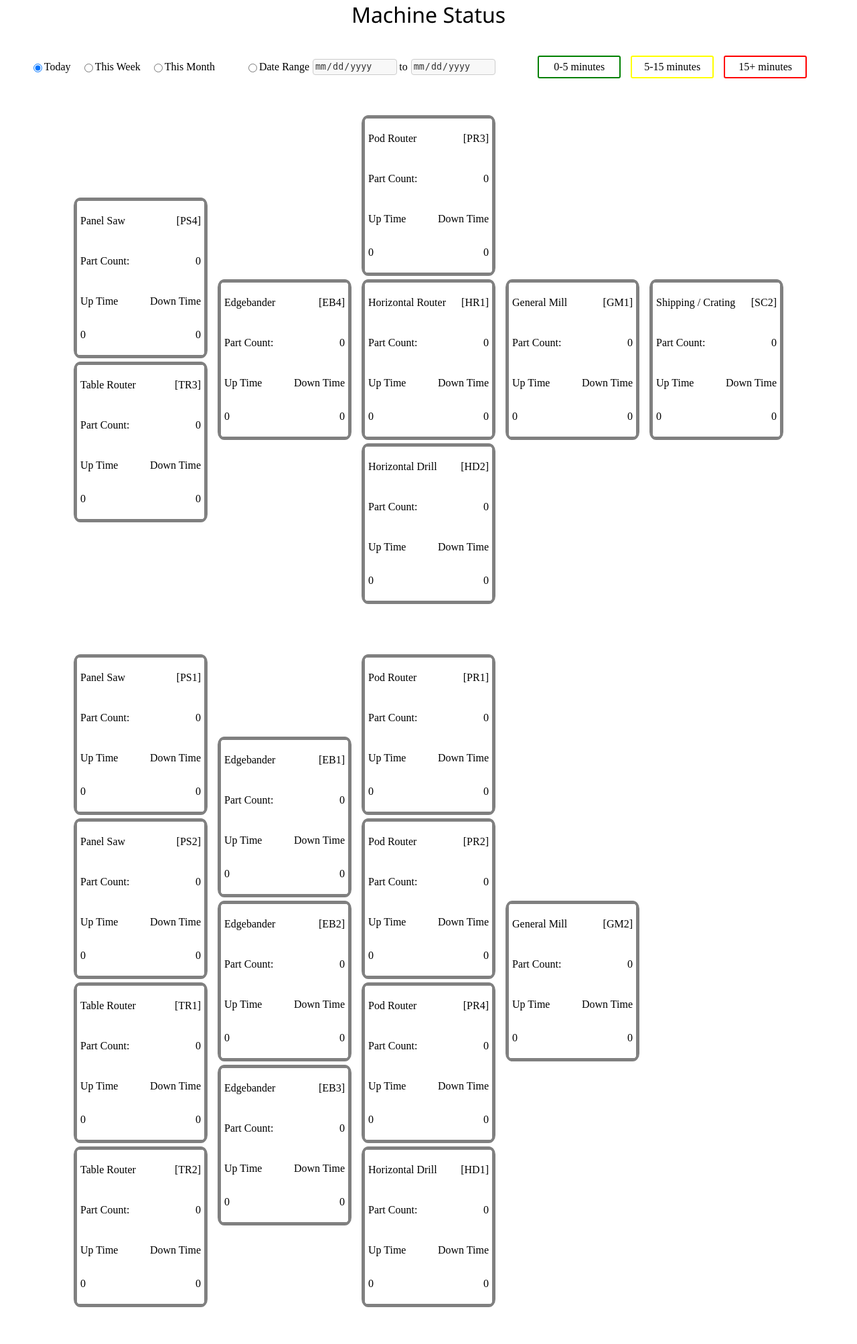
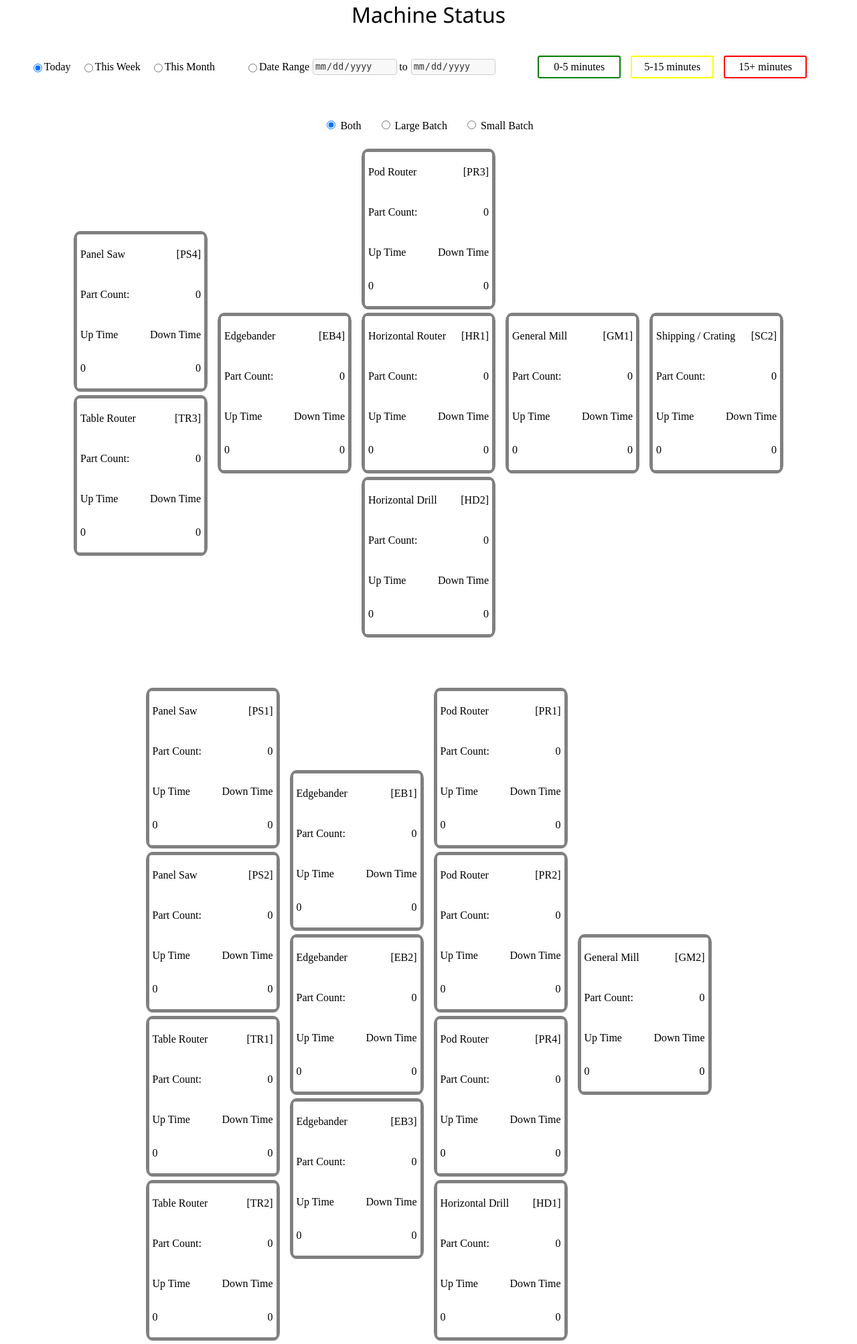
Before and after one commit to chris-lunsford/XMES_FastAPI, a FastAPI app: page /machine-dashboard in a window 1280 px wide. Shown: the whole page at 67% size. Run offline with FastAPI, Linux system fonts and the light colour scheme.

Commit message:
added batch selection to machine dashboard

```diff
--- a/templates/css/machine_dashboard.css
+++ b/templates/css/machine_dashboard.css
@@ -83,6 +83,19 @@ html, body {
     flex-wrap: nowrap;
 }
 
+.batch-options {
+    display: flex;
+    flex-wrap: nowrap;
+    align-items: center;
+    gap: 25px;
+}
+
+.batch-options label {
+    cursor: pointer;
+    color: black;
+}
+
+
 .machdash-date-selection .date-options label{
     cursor: pointer;
     margin-right: 15px;
@@ -109,25 +122,7 @@ input[type="date"] {
     appearance: auto;
 }
 
-#submit_button{
-    display: flex;
-    align-items: center;
-    justify-content: center;
-    background-color: #969191;
-    color: black;
-    width: 100px;
-    height: 28px;
-    border: 3px solid #969191;
-    border-radius: 5px;
-    cursor: pointer;
-    /* font-weight: bold; */
-}
 
-#submit_button:hover:not(.active){
-    background-color: #969191;
-    color: black;
-    border: 3px solid #696969;
-}
 
 .machdash-data-display {
     display: flex;
--- a/templates/machineDashboardEventHandlers.js
+++ b/templates/machineDashboardEventHandlers.js
@@ -64,11 +64,19 @@ function initializeMachineDashboard() {
     listenerManager.removeListeners();
     initializeDateInputs();
     autoSubmitForm();
+    // Update display based on current batch selection
+    updateBatchDisplay();
 
 
     // Now add new listeners as needed
     listenerManager.addListener(document.body, 'change', debouncedHandleInputChange);
     listenerManager.addListener(document.body, 'submit', handleSubmit);
+    listenerManager.addListener(document.body, 'change', function(event) {
+        debouncedHandleInputChange(event);
+        if (event.target.name === 'batch-select') {
+            updateBatchDisplay();
+        }
+    });
 
     if (window.machineDashboardInitialized) return;
     window.machineDashboardInitialized = true;
@@ -77,7 +85,6 @@ function initializeMachineDashboard() {
     if (!window.autoSubmitIntervalSet) {
         window.autoSubmitIntervalSet = true;
         setInterval(autoSubmitForm, 60000); // Auto submit form every minute
-        // setInterval(updateRunTimes, 60000);
     }
 }
 
@@ -138,7 +145,7 @@ function resetUpTimes() {
 
 
 async function updateDownTimes(startDate, endDate) {
-    resetDownTimes();
+    // resetDownTimes();
     console.log('Fetching data for:', { startDate, endDate });
     const resourceQuery = new URLSearchParams();
     if (startDate) resourceQuery.append('start_date', startDate);
@@ -172,3 +179,26 @@ function resetDownTimes() {
     });
     console.log("Run times have been reset.");
 }
+
+
+
+function updateBatchDisplay() {
+    const smallBatchSection = document.getElementById('small-batch-section');
+    const largeBatchSection = document.getElementById('large-batch-section');
+    const selectedBatch = document.querySelector('input[name="batch-select"]:checked').value;
+
+    switch (selectedBatch) {
+        case 'both':
+            smallBatchSection.style.display = '';  // or 'block' if you want to specifically set it
+            largeBatchSection.style.display = '';
+            break;
+        case 'large-batch':
+            smallBatchSection.style.display = 'none';
+            largeBatchSection.style.display = '';
+            break;
+        case 'small-batch':
+            smallBatchSection.style.display = '';
+            largeBatchSection.style.display = 'none';
+            break;
+    }
+}
--- a/templates/machinedashboard.html
+++ b/templates/machinedashboard.html
@@ -58,12 +58,29 @@
                     <span>15+ minutes</span>
                 </div>
             </div>
+            <div class="batch-options">
+                <div>
+                <input type="radio" id="both-batch" name="batch-select" value="both" checked>
+                <label for="both-batch">Both</label>
+                </div>
+
+
+                <div>
+                <input type="radio" id="large-batch" name="batch-select" value="large-batch">
+                <label for="large-batch">Large Batch</label>
+                </div>
+
+                <div>
+                <input type="radio" id="small-batch" name="batch-select" value="small-batch">
+                <label for="small-batch">Small Batch</label>
+                </div>
+            </div>
         </form>
     </section>
 
     <section class="machdash-data-display">
     <!-- Small Batch Machines -->
-        <section class="machine-batch">
+        <section class="machine-batch" id="small-batch-section">
             <section class="machine-row">
                 <div class="machine-container psz" id="machine-PS4">
                     <section class="psz-container">
@@ -257,7 +274,7 @@
         </section>
 
     <!-- Large Batch Machines -->
-        <section class="machine-batch">
+        <section class="machine-batch" id="large-batch-section">
             <section class="machine-row">
                 <div class="machine-container psz" id="machine-PS1">
                     <section class="psz-container">
@@ -534,9 +551,9 @@
                 </div>
             </section>
 
-            <section class="machine-row">
+            <!-- <section class="machine-row">
 
-            </section>
+            </section> -->
 
         </section>
     </section>
--- a/work_station_groups.py
+++ b/work_station_groups.py
@@ -19,6 +19,7 @@ WORK_STATION_GROUPS = {
     "HD1": "HDZ",
     "HD2": "HDZ",
     "GM1": "GMZ",
+    "GM2": "GMZ",
     "SC1": "SCZ",
     "SC2": "SCZ",
     # Add other mappings as necessary
```
